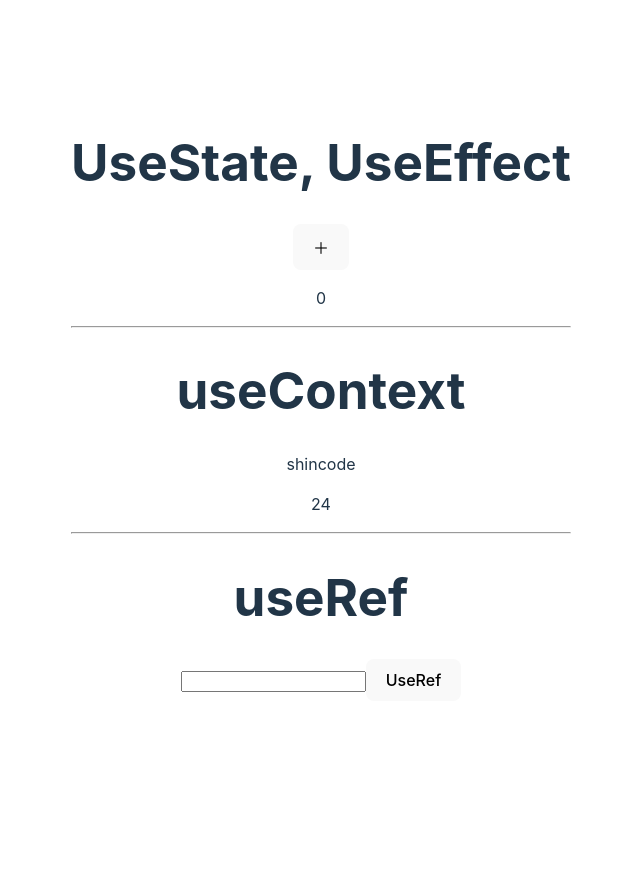
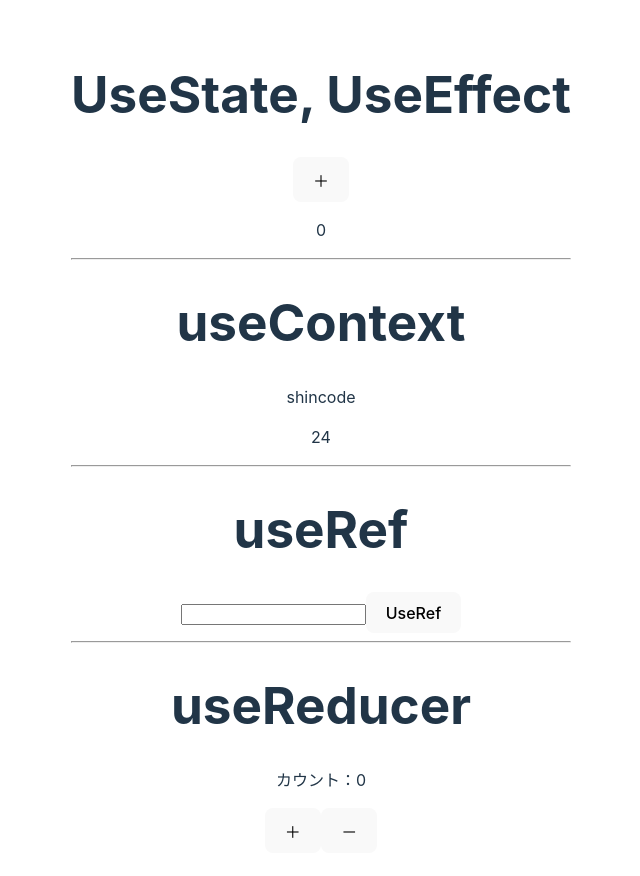
Before and after one commit to raia-tateoka/react-hooks-tutorial-yt, a React (Vite) app in the folder react-hooks-tutorial-yt/: page / in a window 1280 px wide. Shown: the top 876 px of the page, without its empty margins (319-959 px from the left). Before the commit the page ends 800 px from the top, so only its background shows below. Built offline with nearby package versions, Linux system fonts and the light colour scheme.

Commit message:
useReducer

```diff
--- a/react-hooks-tutorial-yt/src/App.jsx
+++ b/react-hooks-tutorial-yt/src/App.jsx
@@ -1,4 +1,4 @@
-import { useEffect, useState, useContext, useRef } from 'react';
+import { useEffect, useState, useContext, useRef, useReducer } from 'react';
 import './App.css'
 import ShinCodeContext from './main';
 
@@ -8,13 +8,26 @@ import ShinCodeContext from './main';
  *            useEffect内で依存関係のあるものを使わない（無限ループ対策）
  * useContext コンポーネント間のデータの受け渡し
  * useRef     input等の参照したい値を取得することができる
- *
+ * useReducer Reduxのような概念（難しいため今はこんなものなんだ程度で覚える）
  *
  */
+
+const reducer = (state, action) => {
+  switch(action.type) {
+    case "increment":
+      return state + 1;
+    case "decrement":
+      return state - 1;
+    default:
+      return state;
+  }
+};
+
 function App() {
   const [count, setCount] = useState(0);
   const shincodeInfo = useContext(ShinCodeContext);
   const ref = useRef();
+  const [state, dispatch] = useReducer(reducer, 0);
 
   const handleClick = () => {
     setCount(count + 1);
@@ -45,6 +58,11 @@ function App() {
       <input type="text" ref={ref}/>
       <button onClick={handleRef}>UseRef</button>
 
+      <hr />
+      <h1>useReducer</h1>
+      <p>カウント：{state}</p>
+      <button onClick={() => dispatch({ type: "increment" })}>＋</button>
+      <button onClick={() => dispatch({ type: "decrement" })}>－</button>
     </div>
   );
 }
```
